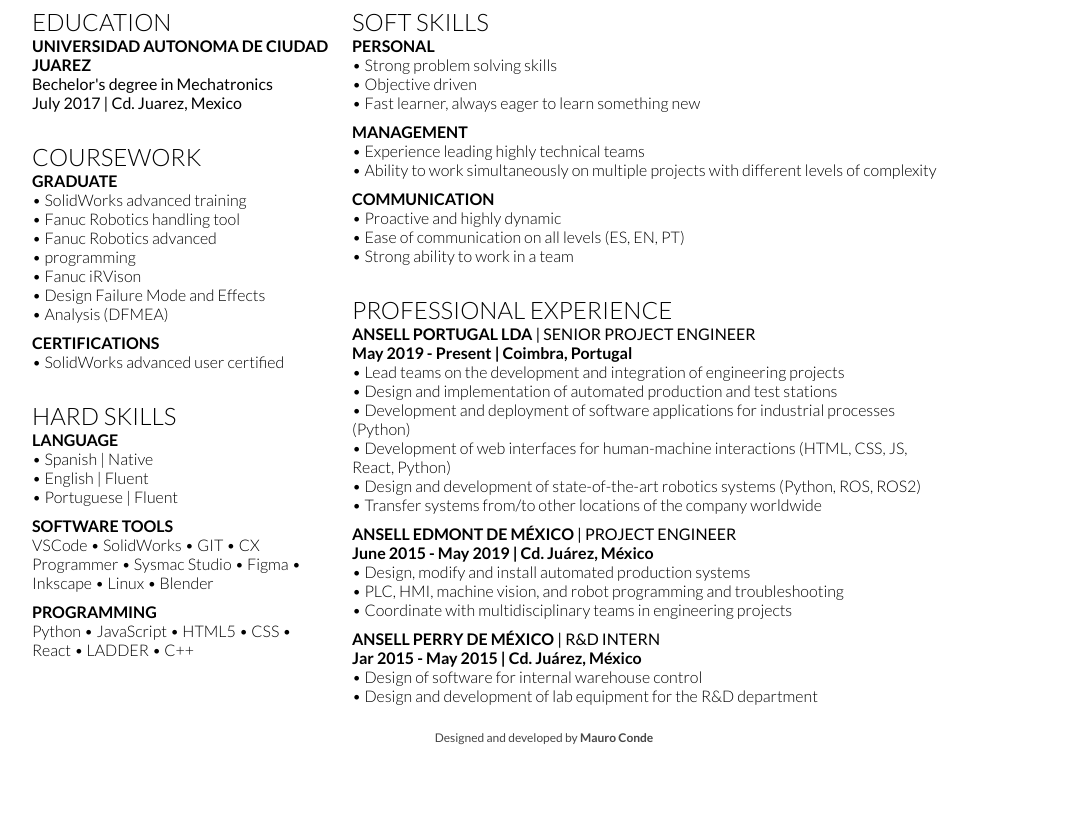
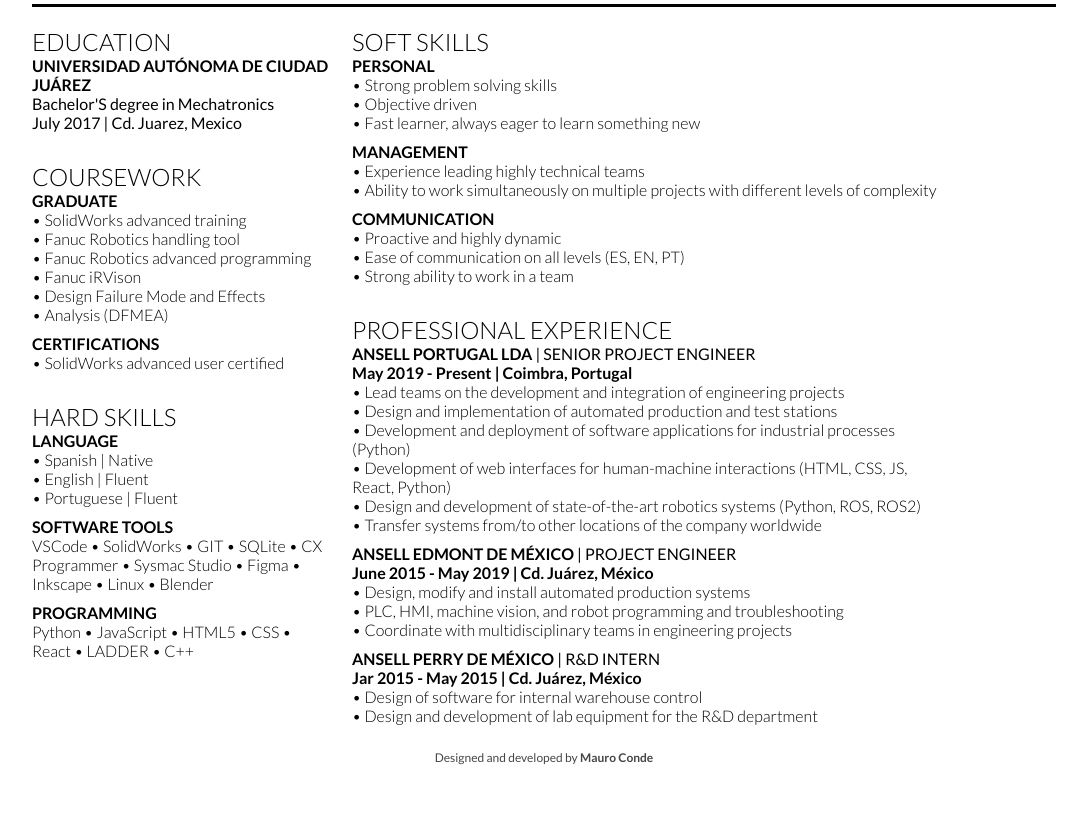
Before and after one commit to maurocs/resume, a plain HTML site: page index.html in a window 1280 px wide. Shown: the part 258-1078 px from the top of the page, without its empty margins (96-1183 px from the left). Before the commit the page ends 1038 px from the top, so only its background shows below. Drawn offline with Linux system fonts and the light colour scheme.

Commit message:
Typos correction

```diff
--- a/index.css
+++ b/index.css
@@ -86,7 +86,7 @@ html {
 body {
     display: flex;
     flex-direction: column;
-    padding: 20px;
+    padding: 40px;
     max-width: 1024px;
 }
 
@@ -197,7 +197,6 @@ main {
 }
 
 footer {
-    position: sticky;
     padding: 15px;
     font-size: 12px;
     color: rgb(70,70,70);
--- a/index.html
+++ b/index.html
@@ -8,7 +8,7 @@
 </head>
 <body>
     <header>
-        <img src="./img/profile_pic.jpeg" alt="Mauro's pofile picture">
+        <img src="./img/profile_pic.jpeg" alt="Mauro's profile picture">
         <div class="personal__info">
             <h1>Mauro <span>Conde</span></h1>
             <p><img class='icon' src="./img/cake.svg"/> October 25th, 1993</p>
@@ -23,8 +23,8 @@
             <div class="section">
                 <h2>EDUCATION</h2>
                 <div class="subsection">
-                    <h3>UNIVERSIDAD AUTONOMA DE CIUDAD JUAREZ</h3>
-                    <h4>Bechelor's degree in Mechatronics</h4>
+                    <h3>UNIVERSIDAD AUTÓNOMA DE CIUDAD JUÁREZ</h3>
+                    <h4>Bachelor'S degree in Mechatronics</h4>
                     <p>July 2017 | Cd. Juarez, Mexico</p>
                 </div>
             </div>
@@ -34,8 +34,7 @@
                     <h3>GRADUATE</h3>
                     <p class="list__item">SolidWorks advanced training</p>
                     <p class="list__item">Fanuc Robotics handling tool</p>
-                    <p class="list__item">Fanuc Robotics advanced</p>
-                    <p class="list__item">programming</p>
+                    <p class="list__item">Fanuc Robotics advanced programming</p>
                     <p class="list__item">Fanuc iRVison</p>
                     <p class="list__item">Design Failure Mode and Effects</p>
                     <p class="list__item">Analysis (DFMEA)</p>
@@ -56,7 +55,7 @@
                 </div>
                 <div class="subsection">
                     <h3>SOFTWARE TOOLS</h3>
-                    <p class="cont__list">VSCode • SolidWorks • GIT • CX Programmer • Sysmac Studio • Figma • Inkscape •  Linux • Blender
+                    <p class="cont__list">VSCode • SolidWorks • GIT • SQLite • CX Programmer • Sysmac Studio • Figma • Inkscape •  Linux • Blender
                     </p>
                 </div>
                 <div class="subsection">
```
